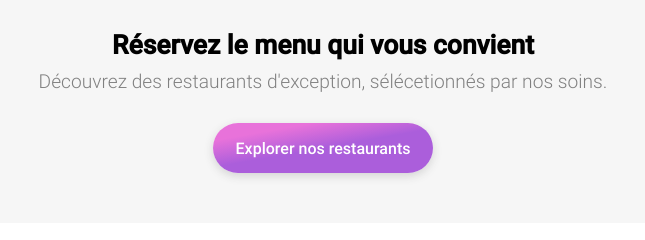
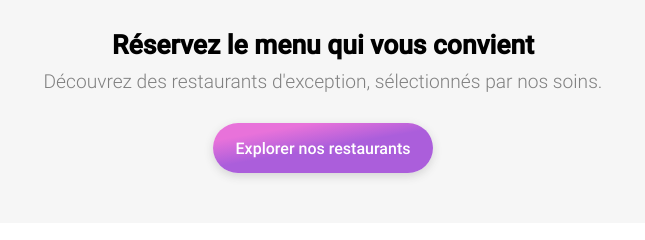
Before and after one commit to Korgmgn/-HamimiZouaoui_3_20062021, a website: page index.html in a window 1280 px wide. Shown: the part 120-360 px from the top of the page, 317-962 px from the left. Drawn offline with Linux system fonts and the light colour scheme; a web font is replaced by a local one.

Commit message:
typo fix

```diff
--- a/index.html
+++ b/index.html
@@ -34,7 +34,7 @@
                 <div class="header__intro">
                     <div class="header__intro--text">
                         <h2>Réservez le menu qui vous convient</h2>
-                        <p>Découvrez des restaurants d'exception, sélécetionnés par nos soins.</p>
+                        <p>Découvrez des restaurants d'exception, sélectionnés par nos soins.</p>
                     </div>
                     <a class="btn btn--wide" href="#restaurants">Explorer nos restaurants</a>
                 </div>
```
